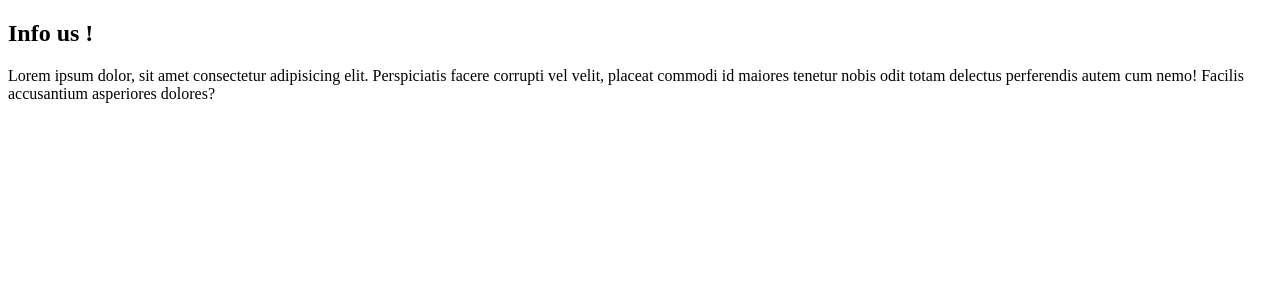
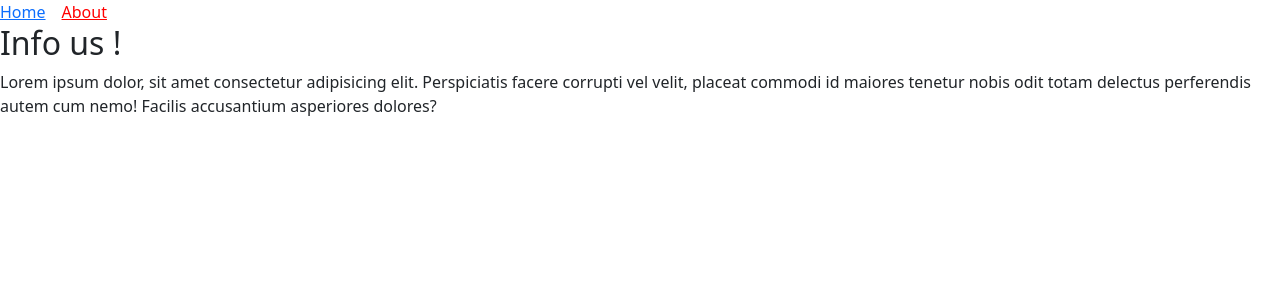
Before and after one commit to cahangirasgerov2003/React_router, a React (Create React App) app in the folder react-router/: page /about in a window 1280 px wide. Shown: the top 300 px of the page. Built offline with nearby package versions, Linux system fonts and the light colour scheme; the HTML template or start-up script is replaced by a standard one.

Commit message:
React router link navlink concepts will be included

```diff
--- a/react-router/src/components/App.js
+++ b/react-router/src/components/App.js
@@ -15,7 +15,7 @@ import { RouterProvider } from "react-router-dom";
 
 const router = createBrowserRouter([
   {
-    path: "/",
+    index: true,
     element: <Home />,
   },
   {
--- a/react-router/src/index.js
+++ b/react-router/src/index.js
@@ -1,6 +1,7 @@
 import React from "react";
 import ReactDOM from "react-dom/client";
 import App from "./components/App";
+import "./scss/custom.scss";
 
 const root = ReactDOM.createRoot(document.getElementById("root"));
 root.render(
--- a/react-router/src/pages/About.jsx
+++ b/react-router/src/pages/About.jsx
@@ -1,6 +1,16 @@
+import { NavLink } from "react-router-dom";
+
 function About() {
     return (
       <div className="about">
+        <nav>
+            <NavLink to="/" className="me-3">
+                Home
+            </NavLink>
+            <NavLink to="/about">
+                About
+            </NavLink>
+        </nav>
         <h2>Info us !</h2>
         <p>
           Lorem ipsum dolor, sit amet consectetur adipisicing elit. Perspiciatis
--- a/react-router/src/pages/Home.jsx
+++ b/react-router/src/pages/Home.jsx
@@ -1,6 +1,16 @@
+import { NavLink } from "react-router-dom";
+
 function Home() {
     return (
         <div className="home">
+        <nav>
+            <NavLink to="/" className="me-3">
+                Home
+            </NavLink>
+            <NavLink to="/about">
+                About
+            </NavLink>
+        </nav>
         <h2>You are welcome !</h2>
         <p>
             Lorem ipsum dolor sit amet consectetur adipisicing elit. Porro, quidem
--- a/react-router/src/scss/custom.scss
+++ b/react-router/src/scss/custom.scss
@@ -0,0 +1,6 @@
+@import "~bootstrap/scss/bootstrap.scss";
+
+.active{
+    color: red;
+    text-decoration:underline;
+}
```
